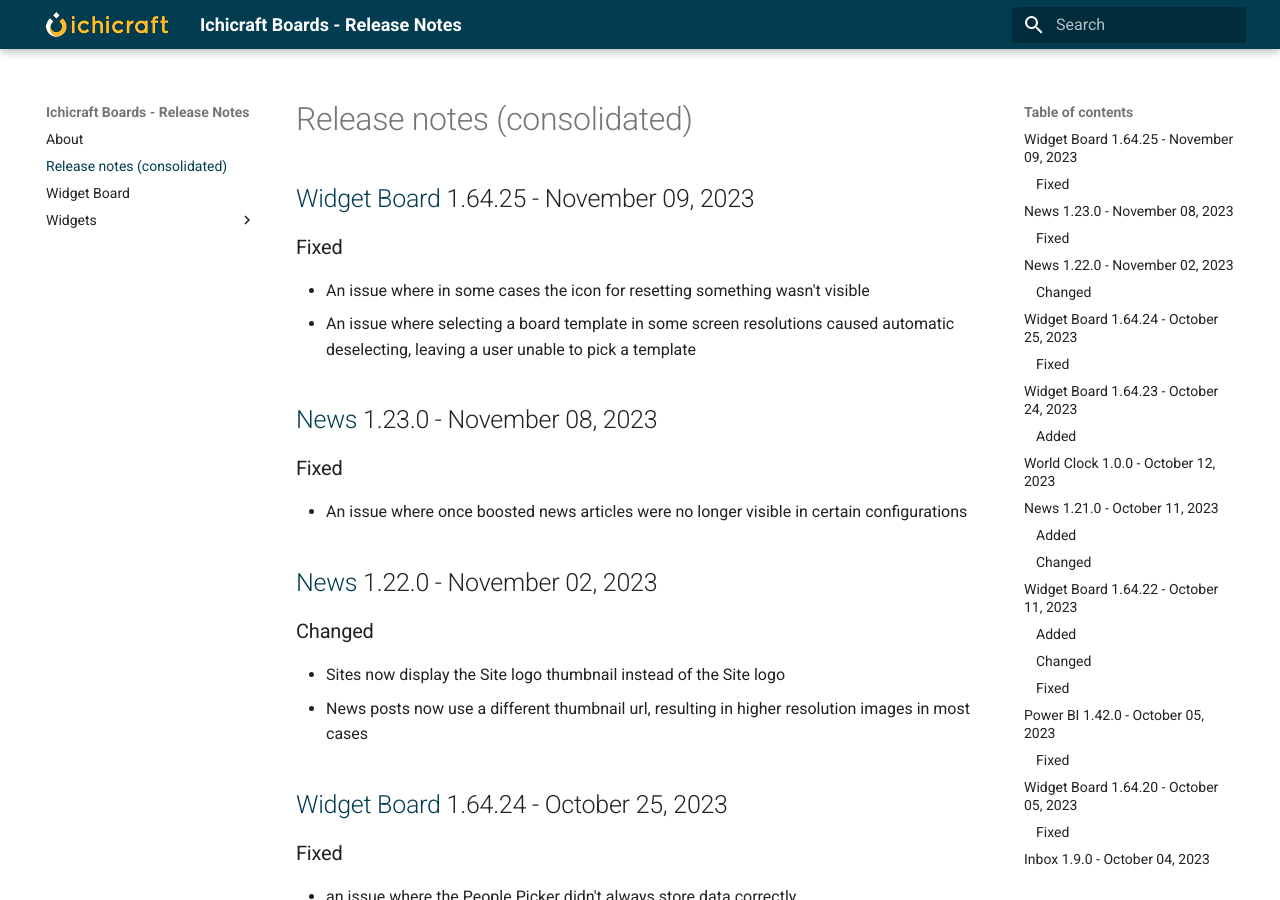
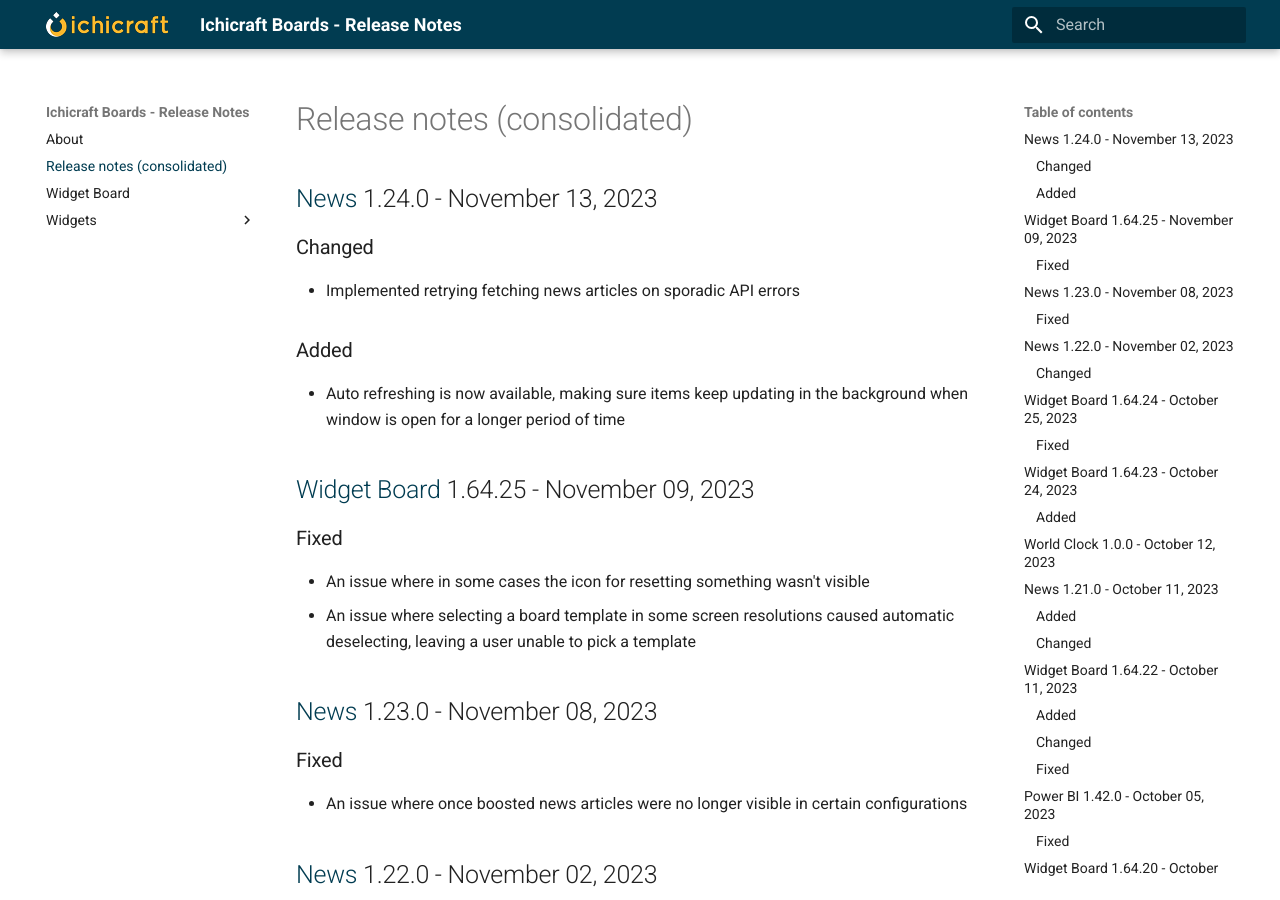
Before and after one commit to ichicraft/widgets-docs, an MkDocs documentation site: the page built from docs/Release-notes-(consolidated).md, in a window 1280 px wide and 900 px high. Built offline with MkDocs 1.6.1 and Material for MkDocs 9.7.7, drawn with Linux system fonts in a browser that asks for light colours.

Commit message:
Release notes updated by BuildService

```diff
--- a/docs/Release-notes-(consolidated).md
+++ b/docs/Release-notes-(consolidated).md
@@ -1,3 +1,13 @@
+## [News](./Widgets/News.md) 1.24.0 - November 13, 2023
+
+### Changed
+- Implemented retrying fetching news articles on sporadic API errors
+
+### Added
+- Auto refreshing is now available, making sure items keep updating in the background when window is open for a longer period of time
+
+
+
 ## [Widget Board](./Widget Board.md) 1.64.25 - November 09, 2023
 
 ### Fixed
```
Also changed, not shown: docs/Widgets/News.md (+10 -0 lines).
